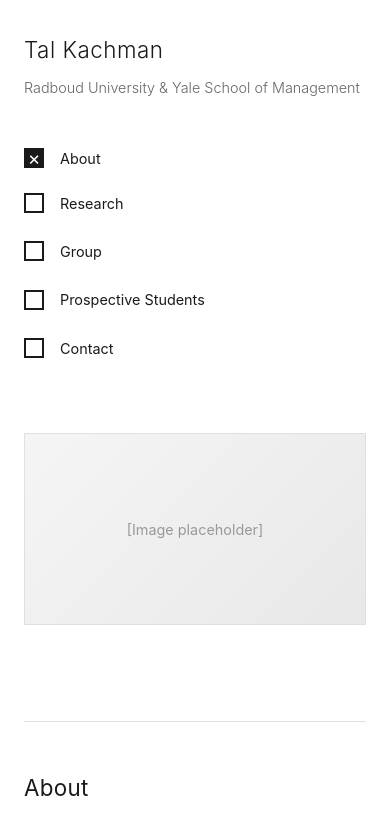
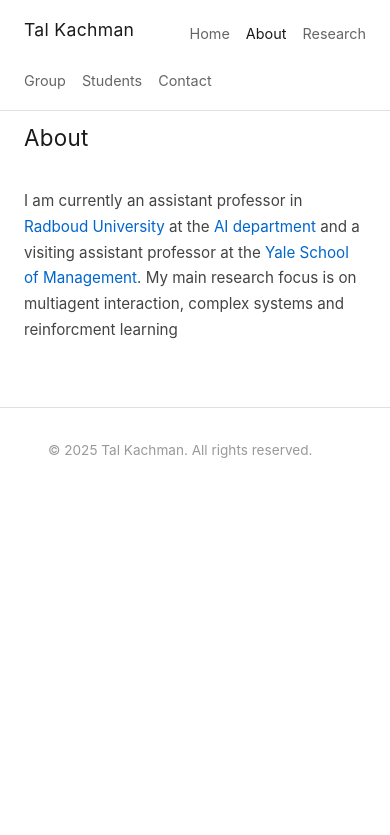
Before and after one commit to TalKachman/academic-group-website, a plain HTML site: page index.html in a window 390 px wide. Both pictures are taken after a click on the link "About". Shown: the top 835 px of the page. Drawn offline with Linux system fonts and the light colour scheme.

Commit message:
updated index with silly icons

```diff
--- a/index.html
+++ b/index.html
@@ -20,8 +20,55 @@
             min-height: 100vh;
         }
 
-        /* Main container */
-        .container {
+        /* Header - only on home page */
+        header {
+            position: fixed;
+            top: 0;
+            width: 100%;
+            background: #fff;
+            border-bottom: 1px solid #e0e0e0;
+            z-index: 100;
+            display: none;
+        }
+
+        header.show {
+            display: block;
+        }
+
+        header nav {
+            max-width: 1200px;
+            margin: 0 auto;
+            padding: 1.5rem 3rem;
+        }
+
+        header nav ul {
+            list-style: none;
+            display: flex;
+            gap: 2.5rem;
+            align-items: center;
+        }
+
+        header .site-title {
+            font-size: 1.1rem;
+            font-weight: 400;
+            letter-spacing: 0.3px;
+            margin-right: auto;
+        }
+
+        header nav a {
+            color: #666;
+            text-decoration: none;
+            font-size: 0.9rem;
+            transition: color 0.2s ease;
+        }
+
+        header nav a:hover,
+        header nav a.active {
+            color: #1a1a1a;
+        }
+
+        /* Main container - home page */
+        .home-container {
             max-width: 1200px;
             margin: 0 auto;
             padding: 4rem 3rem;
@@ -29,6 +76,11 @@
             grid-template-columns: 1fr 1fr;
             gap: 4rem;
             align-items: start;
+            min-height: 100vh;
+        }
+
+        .home-container.hidden {
+            display: none;
         }
 
         /* Left side - Navigation */
@@ -57,7 +109,7 @@
         }
 
         .nav-item {
-            margin-bottom: 1.2rem;
+            margin-bottom: 1.5rem;
         }
 
         .nav-link {
@@ -75,32 +127,35 @@
             transform: translateX(5px);
         }
 
-        .nav-icon {
-            width: 20px;
-            height: 20px;
-            border: 2px solid #1a1a1a;
+        /* Robot icon */
+        .robot-icon {
+            width: 40px;
+            height: 40px;
+            background: #e0e0e0;
+            border: 2px solid #ccc;
+            border-radius: 4px;
             display: flex;
             align-items: center;
             justify-content: center;
-            font-size: 0.8rem;
+            font-size: 1.5rem;
             transition: all 0.3s ease;
             flex-shrink: 0;
+            position: relative;
         }
 
-        .nav-link:hover .nav-icon {
-            background: #1a1a1a;
-            color: #fff;
+        .robot-icon::before {
+            content: '🤖';
+            filter: grayscale(100%) opacity(0.5);
+            transition: filter 0.3s ease;
         }
 
-        .nav-link.active .nav-icon {
+        .nav-link:hover .robot-icon {
             background: #1a1a1a;
-            color: #fff;
+            border-color: #1a1a1a;
         }
 
-        .nav-link.active .nav-icon::before {
-            content: '×';
-            font-size: 1.2rem;
-            line-height: 1;
+        .nav-link:hover .robot-icon::before {
+            filter: grayscale(0%) opacity(1);
         }
 
         /* Right side - Image placeholder */
@@ -126,67 +181,61 @@
             background: linear-gradient(135deg, #e8e8e8 0%, #d8d8d8 100%);
         }
 
-        /* Content sections */
-        .content-section {
-            grid-column: 1 / -1;
-            max-width: 800px;
-            margin-top: 3rem;
-            padding-top: 3rem;
-            border-top: 1px solid #e0e0e0;
-            opacity: 0;
-            transform: translateY(20px);
-            transition: opacity 0.6s ease, transform 0.6s ease;
+        /* Content page container */
+        .page-container {
             display: none;
+            padding-top: 6rem;
         }
 
-        .content-section.active {
+        .page-container.active {
             display: block;
         }
 
-        .content-section.visible {
-            opacity: 1;
-            transform: translateY(0);
+        .page-content {
+            max-width: 800px;
+            margin: 0 auto;
+            padding: 2rem 3rem 5rem;
         }
 
-        .content-section h2 {
+        .page-content h2 {
             font-size: 1.4rem;
             font-weight: 400;
             margin-bottom: 2rem;
             letter-spacing: 0.3px;
         }
 
-        .content-section h3 {
+        .page-content h3 {
             font-size: 1.1rem;
             font-weight: 500;
             margin-top: 2rem;
             margin-bottom: 1rem;
         }
 
-        .content-section p {
+        .page-content p {
             font-size: 0.95rem;
             line-height: 1.7;
             color: #444;
             margin-bottom: 1rem;
         }
 
-        .content-section ul {
+        .page-content ul {
             margin-left: 1.5rem;
             margin-bottom: 1.5rem;
         }
 
-        .content-section li {
+        .page-content li {
             font-size: 0.95rem;
             line-height: 1.7;
             color: #444;
             margin-bottom: 0.6rem;
         }
 
-        .content-section a {
+        .page-content a {
             color: #0066cc;
             text-decoration: none;
         }
 
-        .content-section a:hover {
+        .page-content a:hover {
             text-decoration: underline;
         }
 
@@ -231,7 +280,7 @@
 
         /* Responsive */
         @media (max-width: 900px) {
-            .container {
+            .home-container {
                 grid-template-columns: 1fr;
                 gap: 3rem;
                 padding: 3rem 2rem;
@@ -246,13 +295,18 @@
                 aspect-ratio: 16/9;
             }
 
-            .content-section {
-                grid-column: 1;
+            header nav ul {
+                flex-wrap: wrap;
+                gap: 1.5rem;
+            }
+
+            .page-content {
+                padding: 2rem 2rem 4rem;
             }
         }
 
         @media (max-width: 640px) {
-            .container {
+            .home-container {
                 padding: 2rem 1.5rem;
             }
 
@@ -263,12 +317,40 @@
             .nav-link {
                 font-size: 0.9rem;
             }
+
+            header nav {
+                padding: 1rem 1.5rem;
+            }
+
+            header nav ul {
+                gap: 1rem;
+            }
+
+            .page-content {
+                padding: 1.5rem 1.5rem 3rem;
+            }
         }
     </style>
 </head>
 
 <body>
-    <div class="container">
+    <!-- Header Navigation (hidden on home, shown on other pages) -->
+    <header id="header">
+        <nav>
+            <ul>
+                <li class="site-title">Tal Kachman</li>
+                <li><a href="#home" class="header-nav-link" data-page="home">Home</a></li>
+                <li><a href="#about" class="header-nav-link" data-page="about">About</a></li>
+                <li><a href="#research" class="header-nav-link" data-page="research">Research</a></li>
+                <li><a href="#group" class="header-nav-link" data-page="group">Group</a></li>
+                <li><a href="#students" class="header-nav-link" data-page="students">Students</a></li>
+                <li><a href="#contact" class="header-nav-link" data-page="contact">Contact</a></li>
+            </ul>
+        </nav>
+    </header>
+
+    <!-- Home Page -->
+    <div class="home-container" id="home-page">
         <!-- Left side - Navigation -->
         <div class="nav-section">
             <h1 class="site-title">Tal Kachman</h1>
@@ -276,32 +358,32 @@
 
             <ul class="nav-list">
                 <li class="nav-item">
-                    <a href="#about" class="nav-link" data-section="about">
-                        <span class="nav-icon"></span>
+                    <a href="#about" class="nav-link" data-page="about">
+                        <span class="robot-icon" data-robot="off"></span>
                         <span>About</span>
                     </a>
                 </li>
                 <li class="nav-item">
-                    <a href="#research" class="nav-link" data-section="research">
-                        <span class="nav-icon"></span>
+                    <a href="#research" class="nav-link" data-page="research">
+                        <span class="robot-icon" data-robot="off"></span>
                         <span>Research</span>
                     </a>
                 </li>
                 <li class="nav-item">
-                    <a href="#group" class="nav-link" data-section="group">
-                        <span class="nav-icon"></span>
+                    <a href="#group" class="nav-link" data-page="group">
+                        <span class="robot-icon" data-robot="off"></span>
                         <span>Group</span>
                     </a>
                 </li>
                 <li class="nav-item">
-                    <a href="#students" class="nav-link" data-section="students">
-                        <span class="nav-icon"></span>
+                    <a href="#students" class="nav-link" data-page="students">
+                        <span class="robot-icon" data-robot="off"></span>
                         <span>Prospective Students</span>
                     </a>
                 </li>
                 <li class="nav-item">
-                    <a href="#contact" class="nav-link" data-section="contact">
-                        <span class="nav-icon"></span>
+                    <a href="#contact" class="nav-link" data-page="contact">
+                        <span class="robot-icon" data-robot="off"></span>
                         <span>Contact</span>
                     </a>
                 </li>
@@ -311,22 +393,26 @@
         <!-- Right side - Image placeholder -->
         <div class="image-section">
             <div class="image-placeholder">
-                [Image placeholder]
+                [Your image here - replace with actual photo]
             </div>
         </div>
+    </div>
 
-        <!-- About Section -->
-        <section id="about" class="content-section active visible">
+    <!-- About Page -->
+    <div class="page-container" id="about-page">
+        <div class="page-content">
             <h2>About</h2>
             <p>I am currently an assistant professor in <a href="https://www.ru.nl/english/" target="_blank">Radboud
                     University</a> at the <a href="https://www.ru.nl/ai/" target="_blank">AI department</a> and a
                 visiting assistant professor at the <a href="https://som.yale.edu/" target="_blank">Yale School of
                     Management</a>. My main research focus is on multiagent interaction, complex systems and
                 reinforcment learning</p>
-        </section>
+        </div>
+    </div>
 
-        <!-- Research Section -->
-        <section id="research" class="content-section">
+    <!-- Research Page -->
+    <div class="page-container" id="research-page">
+        <div class="page-content">
             <h2>Research</h2>
             <div class="research-grid">
                 <div class="research-item">
@@ -357,20 +443,24 @@
                         multiple language models collaborate or compete.</p>
                 </div>
             </div>
-        </section>
+        </div>
+    </div>
 
-        <!-- Group Section -->
-        <section id="group" class="content-section">
+    <!-- Group Page -->
+    <div class="page-container" id="group-page">
+        <div class="page-content">
             <h2>Group</h2>
             <p>We are a research group working at the intersection of artificial intelligence, complex systems, and
                 multiagent learning.</p>
             <p>If you are considering doing your degree with me, please take a look at information for prospective
                 students</p>
             <p>Just getting into machine learning research ? Check out the FAQ</p>
-        </section>
+        </div>
+    </div>
 
-        <!-- Students Section -->
-        <section id="students" class="content-section">
+    <!-- Students Page -->
+    <div class="page-container" id="students-page">
+        <div class="page-content">
             <h2>Information For Prospective Students</h2>
 
             <p>It's so awesome you want to come and do a graduate degree with me! I would love to hear from.
@@ -421,10 +511,12 @@
             <p>Also feel free to look at the FAQ page which I continually update.</p>
 
             <p>Good luck with your search!!</p>
-        </section>
+        </div>
+    </div>
 
-        <!-- Contact Section -->
-        <section id="contact" class="content-section">
+    <!-- Contact Page -->
+    <div class="page-container" id="contact-page">
+        <div class="page-content">
             <h2>Contact</h2>
             <div class="contact-info">
                 <p class="email">email : echo ubm.lbdinbo@sv.om| tr '[b-{]' '[a-z]'</p>
@@ -438,7 +530,7 @@
                     6525 GD Nijmegen
                 </p>
             </div>
-        </section>
+        </div>
     </div>
 
     <!-- Footer -->
@@ -448,37 +540,61 @@
 
     <script>
         // Navigation functionality
+        const homeContainer = document.getElementById('home-page');
+        const header = document.getElementById('header');
         const navLinks = document.querySelectorAll('.nav-link');
-        const sections = document.querySelectorAll('.content-section');
+        const headerNavLinks = document.querySelectorAll('.header-nav-link');
+        const pages = document.querySelectorAll('.page-container');
 
+        function showPage(pageName) {
+            if (pageName === 'home') {
+                // Show home page
+                homeContainer.classList.remove('hidden');
+                header.classList.remove('show');
+                pages.forEach(page => page.classList.remove('active'));
+            } else {
+                // Hide home page, show header and selected page
+                homeContainer.classList.add('hidden');
+                header.classList.add('show');
+                pages.forEach(page => {
+                    if (page.id === pageName + '-page') {
+                        page.classList.add('active');
+                    } else {
+                        page.classList.remove('active');
+                    }
+                });
+
+                // Update active state in header
+                headerNavLinks.forEach(link => {
+                    if (link.getAttribute('data-page') === pageName) {
+                        link.classList.add('active');
+                    } else {
+                        link.classList.remove('active');
+                    }
+                });
+
+                // Scroll to top
+                window.scrollTo(0, 0);
+            }
+        }
+
+        // Home page navigation
         navLinks.forEach(link => {
             link.addEventListener('click', (e) => {
                 e.preventDefault();
-
-                const targetSection = link.getAttribute('data-section');
-
-                // Remove active class from all links and sections
-                navLinks.forEach(l => l.classList.remove('active'));
-                sections.forEach(s => {
-                    s.classList.remove('active', 'visible');
-                });
-
-                // Add active class to clicked link
-                link.classList.add('active');
-
-                // Show target section
-                const target = document.getElementById(targetSection);
-                if (target) {
-                    target.classList.add('active');
-                    setTimeout(() => {
-                        target.classList.add('visible');
-                    }, 10);
-                }
+                const pageName = link.getAttribute('data-page');
+                showPage(pageName);
             });
         });
 
-        // Set first link as active on load
-        document.querySelector('.nav-link').classList.add('active');
+        // Header navigation
+        headerNavLinks.forEach(link => {
+            link.addEventListener('click', (e) => {
+                e.preventDefault();
+                const pageName = link.getAttribute('data-page');
+                showPage(pageName);
+            });
+        });
     </script>
 </body>
 
```
